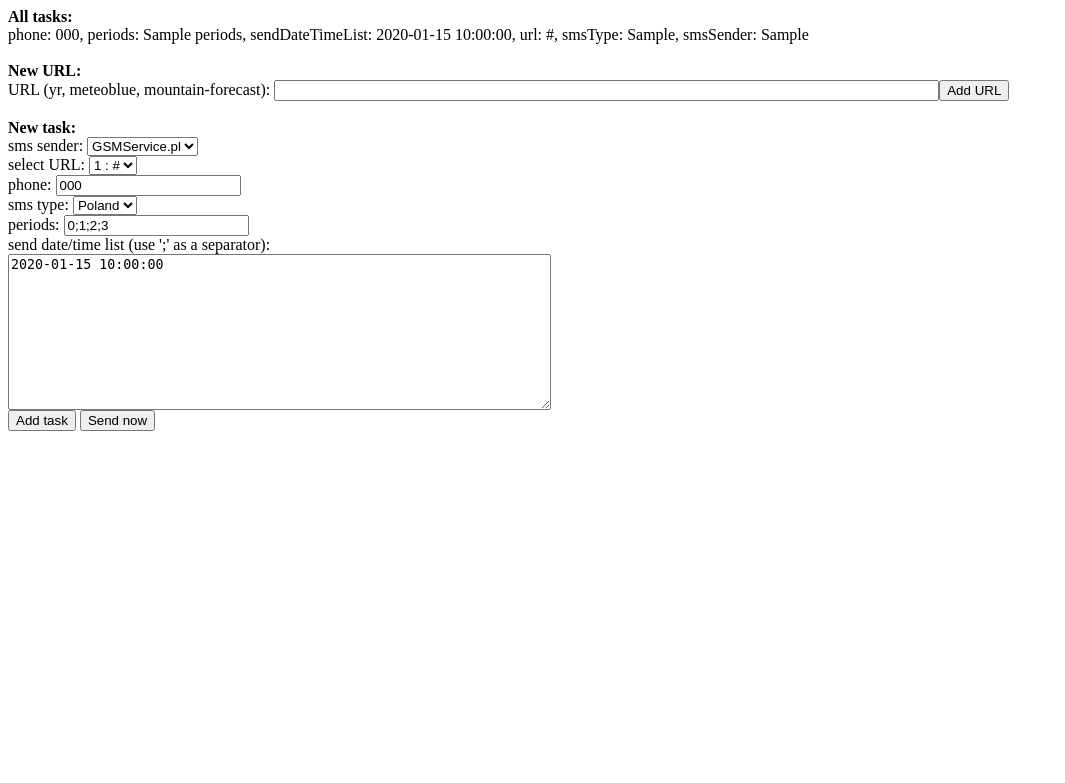
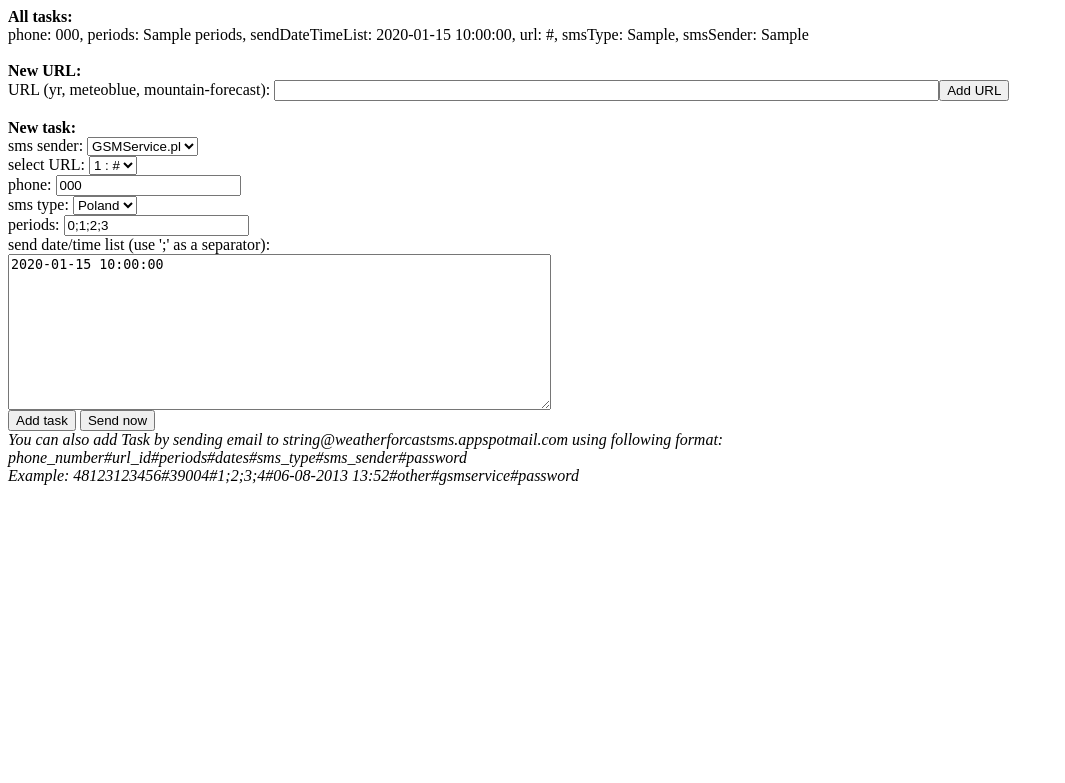
Before and after one commit to jt1/weatherforcastsms, a Python web app: template templates/index.html in a window 1280 px wide. Shown: the top 783 px of the page, without its empty margins (0-1065 px from the left). Run offline with Jinja, Linux system fonts and the light colour scheme; the template is opened without the code that fills it: most values are stand-ins (such as "Sample title", 1, 10 or a date in 2020).

Commit message:
[IMP] Stylesheets, password
* CSS stylesheet
* Mail info
* Email password protection

```diff
--- a/app.yaml
+++ b/app.yaml
@@ -5,6 +5,8 @@ api_version: 1
 threadsafe: yes
 
 handlers:
+- url: /stylesheets
+  static_dir: stylesheets
 - url: /.*
   script: main.app
   login: admin
--- a/settings.py
+++ b/settings.py
@@ -3,6 +3,8 @@ TIMEFORMAT = "%d-%m-%Y %H:%M"
 
 PHONE_DEFAULT = "48123456"
 
+MAIL_PASSWORD = "password"
+
 GSMSERVICE_SMS_URL = "https://api.gsmservice.pl/send.php"
 GSMSERVICE_LOGIN = "login"
 GSMSERVICE_PASSWORD ="password"
--- /dev/null
+++ b/stylesheets/main.css
@@ -0,0 +1,3 @@
+.info {
+    font-style: italic;
+}
--- a/templates/index.html
+++ b/templates/index.html
@@ -2,6 +2,7 @@
 {% autoescape true %}
 <html>
 <head>
+    <link type="text/css" rel="stylesheet" href="/stylesheets/main.css" />
     <title>Weather Forecast SMS</title>
 </head>
 <body>
@@ -42,6 +43,11 @@
             <input type="submit" value="Add task">
             <input type="button" value="Send now" onclick="location.href='/send';">
         </div>
+        <div class="info">
+            You can also add Task by sending email to string@weatherforcastsms.appspotmail.com using following format:<br>
+            phone_number#url_id#periods#dates#sms_type#sms_sender#password <br>
+            Example: 48123123456#39004#1;2;3;4#06-08-2013 13:52#other#gsmservice#password
+        </div>
   </form>
 </body>
 </html>
```
Also changed, not shown: email_handler.py (+7 -3 lines).
